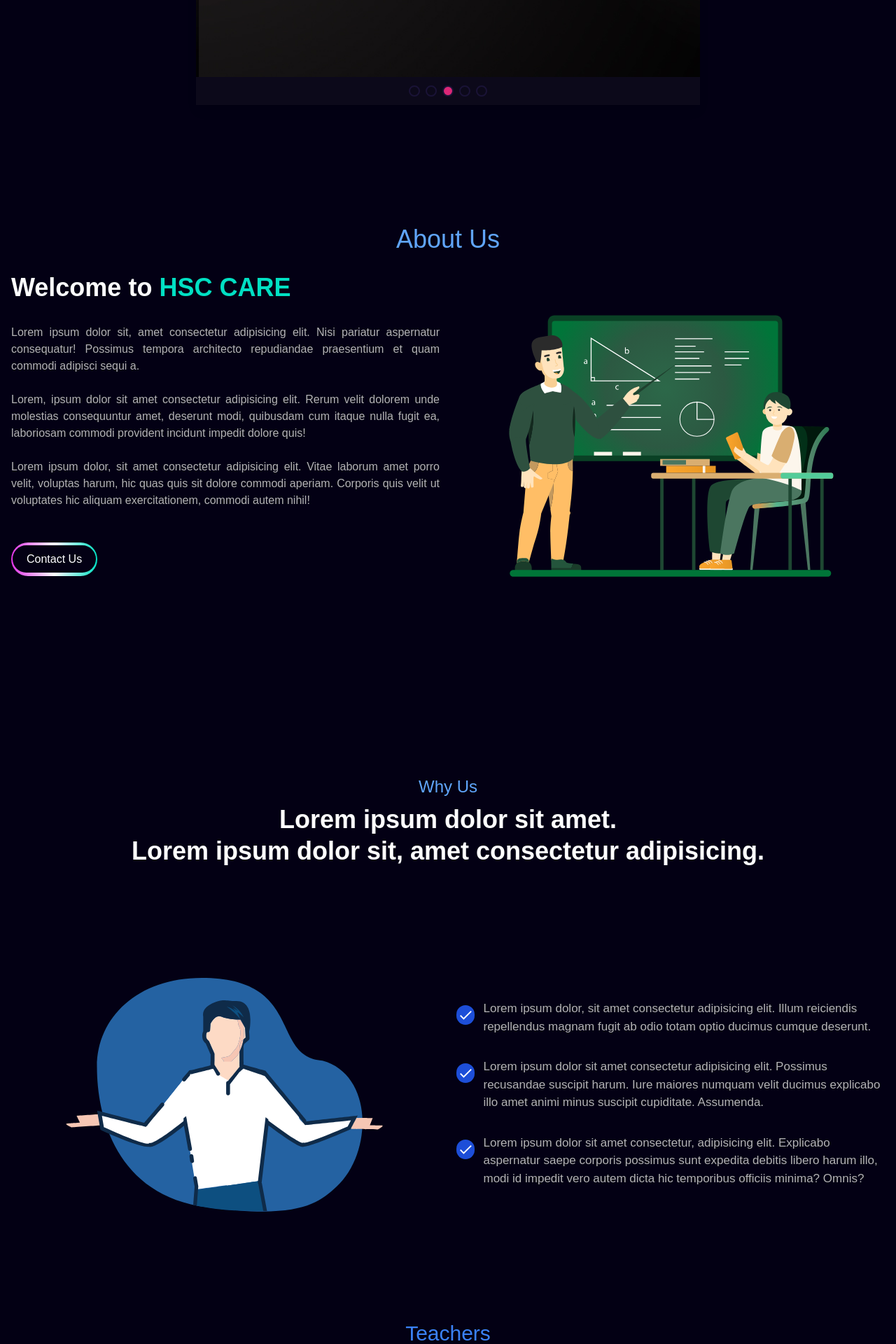
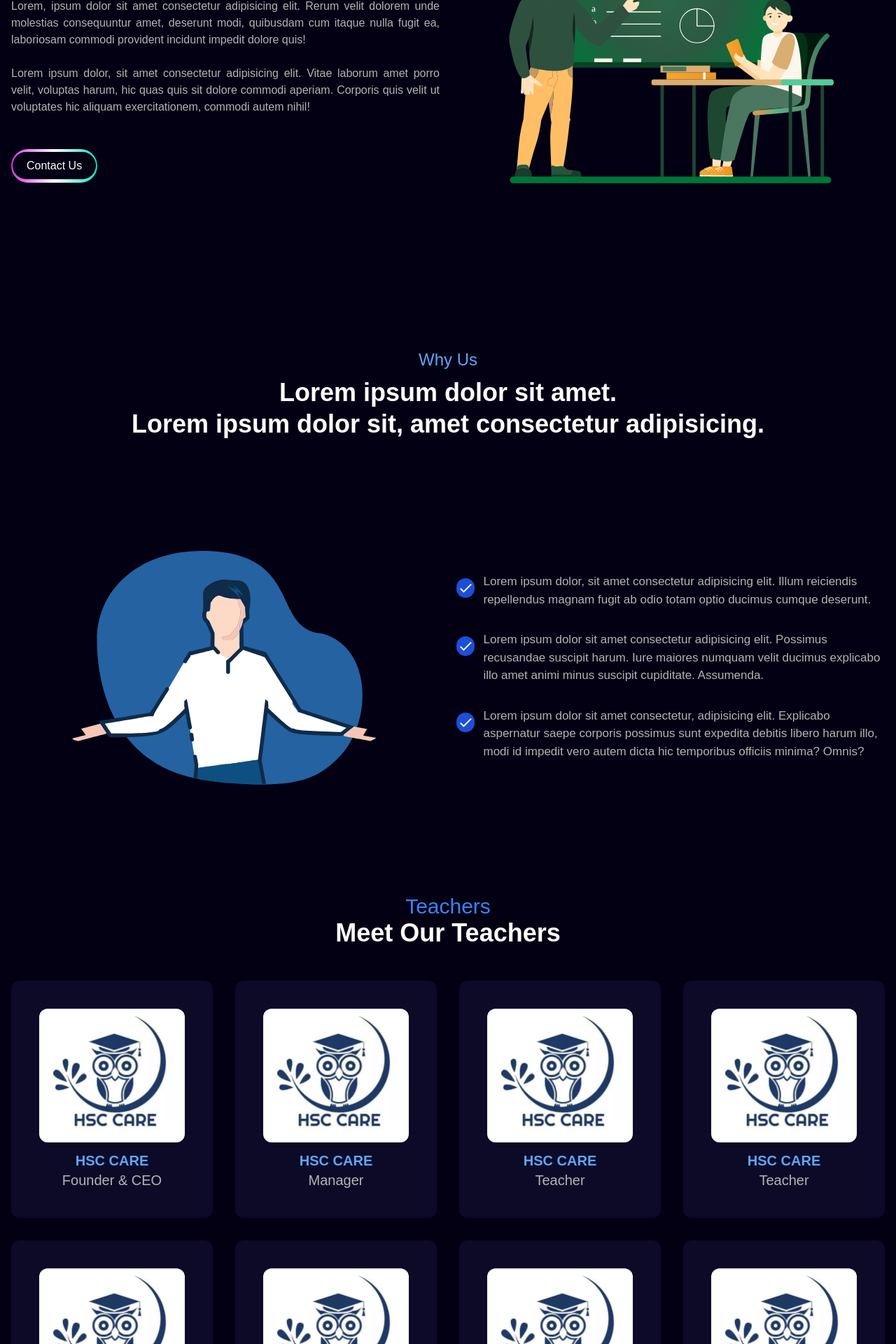
Before and after one commit to Rafat210907/hsc-care, a React (Vite) app: page / in a window 1280 px wide. Shown: the part 1400-3320 px from the top of the page at 70% size. Built offline with nearby package versions, Linux system fonts and the light colour scheme.

Commit message:
fixing margin and pdding

```diff
--- a/src/components/AboutUs.jsx
+++ b/src/components/AboutUs.jsx
@@ -11,7 +11,7 @@ const AboutUs = () => {
   }, []);
   return (
 
-    <section id="about" className="sm:pt-32 relative mt-11">
+    <section id="about" className="sm:pt-32 relative mt-28">
       <h6 className="text-3xl sm:text-4xl text-blue-400 flex relative items-start text-center justify-center" data-aos='fade-down' data-aos-duration="300" >About Us</h6>
       <div data-aos='fade-up' data-aos-duration="800" className="max-width flex flex-col-reverse md:flex-row items-center justify-center mb-32 gap-10 sm:gap-6">
         <div className="w-full" data-aos='fade-right' data-aos-duration="800">
--- a/src/components/OurTeachers.jsx
+++ b/src/components/OurTeachers.jsx
@@ -17,7 +17,7 @@ const OurTeachers = () => {
     Aos.init();
   }, []);
   return (
-    <section id="ourteachers" className="relative mb-32 pt-14 sm:pt-20">
+    <section id="ourteachers" className="relative mb-2 pt-14 sm:pt-20">
       <div className="max-width">
       <h6  data-aos='' data-aos-duration="800" className="text-2xl sm:text-3xl text-center text-blue-500 "> T{typeEffect}   </h6>
       <h2  data-aos='fade-up' data-aos-duration="300" className="text-2xl sm:text-4xl text-center font-bold mb-4 sm:mb-8">
--- a/src/components/WhyUs.jsx
+++ b/src/components/WhyUs.jsx
@@ -11,7 +11,7 @@ const WhyUs = () => {
     Aos.init();
   }, []);
   return (
-    <section id="why-us" className="pt-20 sm:pt-32 relative">
+    <section id="why-us" className="sm:pt-20 relative">
       <div className=" max-width">
         <h6  data-aos='fade-up' data-aos-duration="600" className="text-lg sm:text-2xl text-center text-blue-400 mb-2">
           Why Us
--- a/src/pages/HomePage.jsx
+++ b/src/pages/HomePage.jsx
@@ -1,13 +1,12 @@
 import Hero from "../components/Hero";
 import OurTeachers from "../components/OurTeachers";
-import Carousel from "../components/Carousel";
+//import Carousel from "../components/Carousel";
 import AboutUs from "../components/AboutUs";
 import WhyUs from "../components/WhyUs";
 const HomePage = () => {
   return (
     <>
       <Hero />
-      <Carousel />
       <AboutUs />
        <WhyUs />
       <OurTeachers />
```
